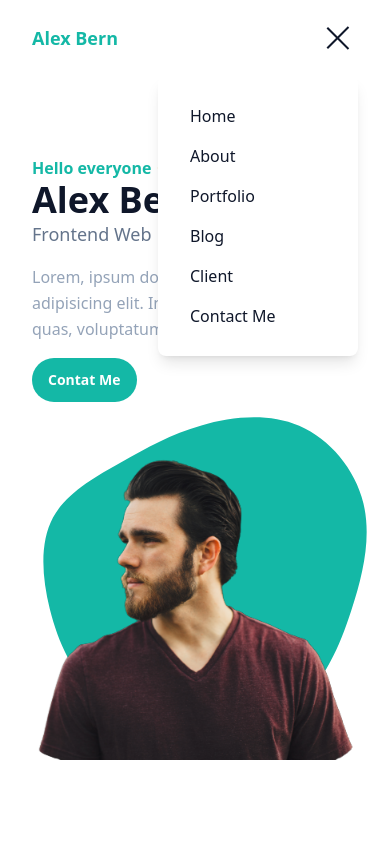
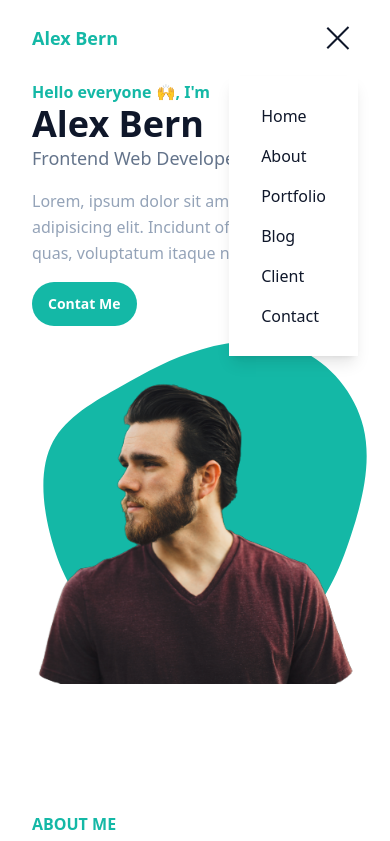
Before and after one commit to rustiandacodes/portfolio-w-tailwindcss, a website: page src/index.html in a window 390 px wide. Both pictures are taken after a click on the button 343 px from the left and 38 px from the top of the page. Shown: the top 841 px of the page. Drawn offline with Linux system fonts and the light colour scheme.

Commit message:
added navbar

```diff
--- a/src/index.html
+++ b/src/index.html
@@ -9,7 +9,7 @@
   </head>
   <body>
     <!-- Header First -->
-    <header class="bg-transparent top-0 left-0 w-full flex items-center z-10">
+    <header class="bg-transparent absolute top-0 left-0 w-full flex items-center z-10">
       <div class="container">
         <div class="flex items-center justify-between relative">
           <div class="px-4">
@@ -21,26 +21,26 @@
               <span class="hamburger-line transition duration-300"></span>
               <span class="hamburger-line transition duration-300 origin-bottom-left"></span>
             </button>
-
-            <nav id="nav-menu" class="hidden absolute py-5 bg-white shadow-lg rounded-lg max-w-[200px] w-full right-4 top-full lg:block lg:static lg:bg-transparent lg:max-w-full lg:shadow-none lg-rounded-none">
+            <!-- nav menu -->
+            <nav id="nav-menu" class="hidden absolute py-5 bg-white shadow-lg max-w-[250px] right-4 top-full lg:block lg:static lg:bg-transparent lg:max-w-full lg:shadow-none lg:rounded-none">
               <ul class="block lg:flex">
                 <li class="group">
-                  <a href="#home" class="text-base text-dark py-2 mx-8 flex group-hover:text-primary">Home</a>
+                  <a href="#home" class="text-base text-dark py-2 mx-8 flex group-hover:text-primary group-hover:font-semibold">Home</a>
                 </li>
                 <li class="group">
-                  <a href="#about" class="text-base text-dark py-2 mx-8 flex group-hover:text-primary">About</a>
+                  <a href="#about" class="text-base text-dark py-2 mx-8 flex group-hover:text-primary group-hover:font-semibold">About</a>
                 </li>
                 <li class="group">
-                  <a href="#portfolio" class="text-base text-dark py-2 mx-8 flex group-hover:text-primary">Portfolio</a>
+                  <a href="#portfolio" class="text-base text-dark py-2 mx-8 flex group-hover:text-primary group-hover:font-semibold">Portfolio</a>
                 </li>
                 <li class="group">
-                  <a href="#blog" class="text-base text-dark py-2 mx-8 flex group-hover:text-primary">Blog</a>
+                  <a href="#blog" class="text-base text-dark py-2 mx-8 flex group-hover:text-primary group-hover:font-semibold">Blog</a>
                 </li>
                 <li class="group">
-                  <a href="#client" class="text-base text-dark py-2 mx-8 flex group-hover:text-primary">Client</a>
+                  <a href="#client" class="text-base text-dark py-2 mx-8 flex group-hover:text-primary group-hover:font-semibold">Client</a>
                 </li>
                 <li class="group">
-                  <a href="#contact" class="text-base text-dark py-2 mx-8 flex group-hover:text-primary">Contact Me</a>
+                  <a href="#contact" class="text-base text-dark py-2 mx-8 flex group-hover:text-primary group-hover:font-semibold">Contact</a>
                 </li>
               </ul>
             </nav>
```
Also changed, not shown: dist/js/script.js, dist/output.css.
